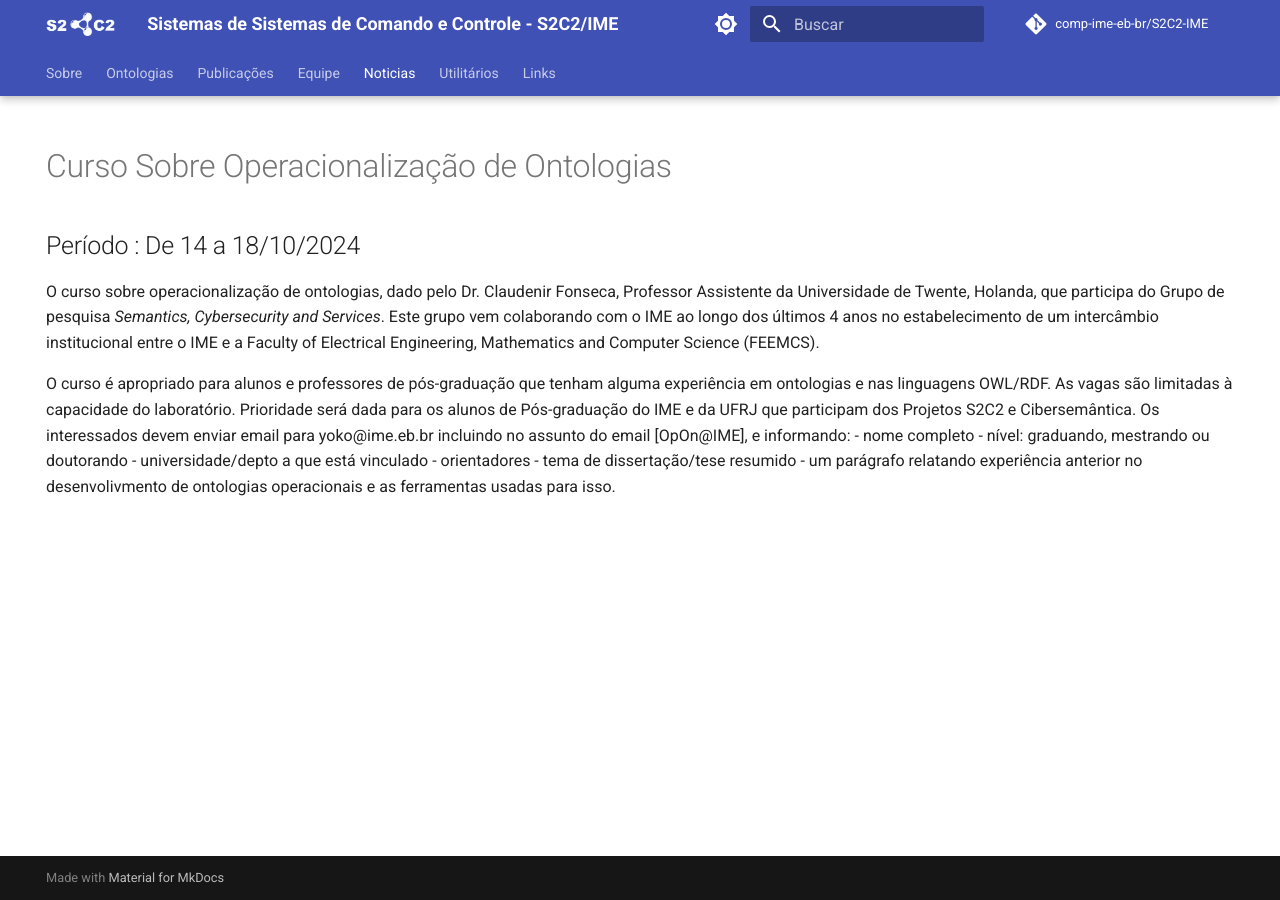
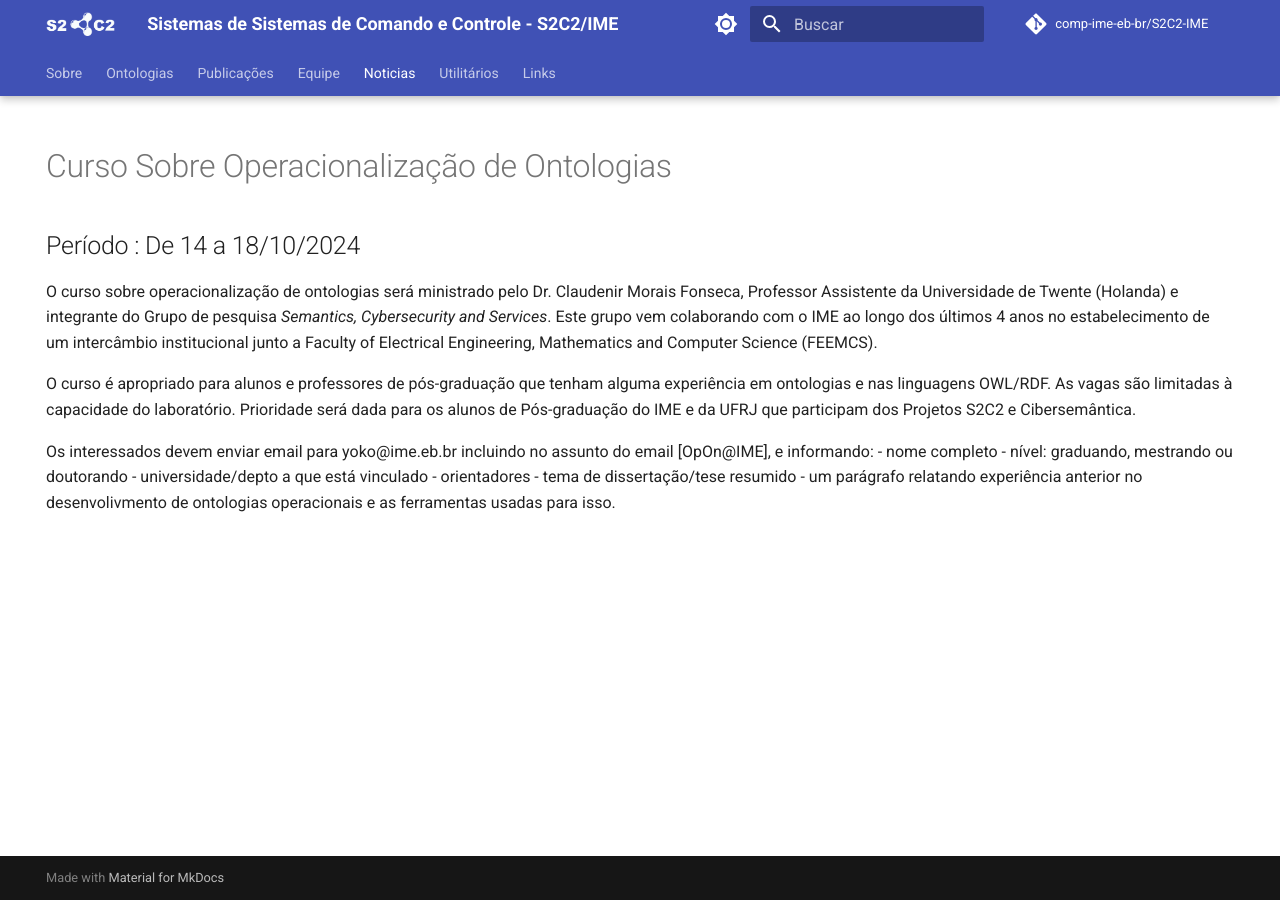
Before and after one commit to comp-ime-eb-br/S2C2-IME, an MkDocs documentation site: the page built from docs/noticia.md, in a window 1280 px wide. Built offline with MkDocs 1.6.1 and Material for MkDocs 9.7.7, drawn with Linux system fonts in a browser that asks for light colours; comment, search, counter and statistics services are not loaded.

Commit message:
updating info about Noticias tab

```diff
--- a/docs/noticia.md
+++ b/docs/noticia.md
@@ -8,10 +8,11 @@ hide:
 
 ## Período : De 14 a 18/10/2024
 
-O curso sobre  operacionalização de ontologias, dado pelo Dr. Claudenir Fonseca, Professor Assistente da Universidade de Twente, Holanda, que participa do Grupo de pesquisa *Semantics, Cybersecurity and Services*. Este grupo vem colaborando com o IME ao longo dos últimos 4 anos no estabelecimento de um intercâmbio institucional entre o IME e a Faculty of Electrical Engineering, Mathematics and Computer Science (FEEMCS).
+O curso sobre  operacionalização de ontologias será ministrado pelo Dr. Claudenir Morais Fonseca, Professor Assistente da Universidade de Twente (Holanda) e integrante do Grupo de pesquisa *Semantics, Cybersecurity and Services*. Este grupo vem colaborando com o IME ao longo dos últimos 4 anos no estabelecimento de um intercâmbio institucional junto a Faculty of Electrical Engineering, Mathematics and Computer Science (FEEMCS).
 
-O curso é apropriado para alunos e professores de pós-graduação que tenham alguma experiência em ontologias e nas linguagens OWL/RDF.
-As vagas são limitadas à capacidade do laboratório. Prioridade será dada para os alunos de Pós-graduação do IME e da UFRJ que participam dos Projetos S2C2 e Cibersemântica. Os interessados devem enviar email para yoko@ime.eb.br incluindo no assunto do email [OpOn@IME], e informando:
+O curso é apropriado para alunos e professores de pós-graduação que tenham alguma experiência em ontologias e nas linguagens OWL/RDF. As vagas são limitadas à capacidade do laboratório. Prioridade será dada para os alunos de Pós-graduação do IME e da UFRJ que participam dos Projetos S2C2 e Cibersemântica.
+
+Os interessados devem enviar email para yoko@ime.eb.br incluindo no assunto do email [OpOn@IME], e informando:
 - nome completo
 - nível: graduando, mestrando ou doutorando
 - universidade/depto a que está vinculado
```
